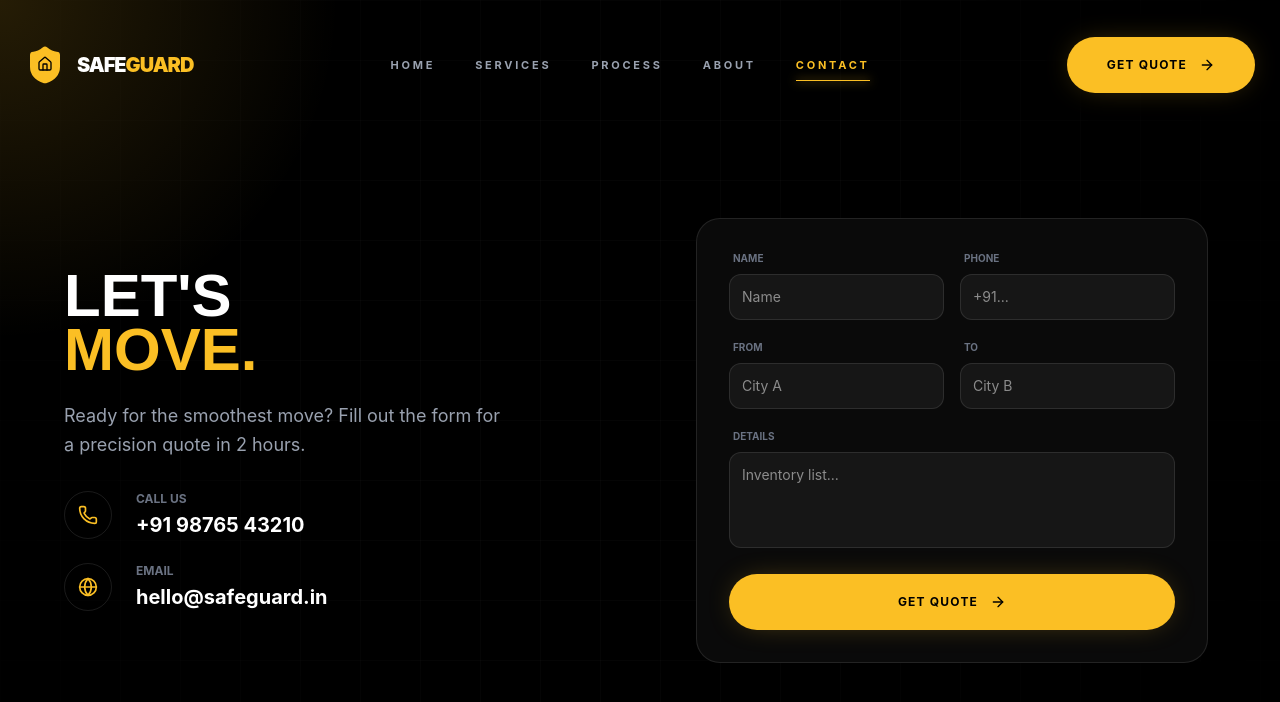
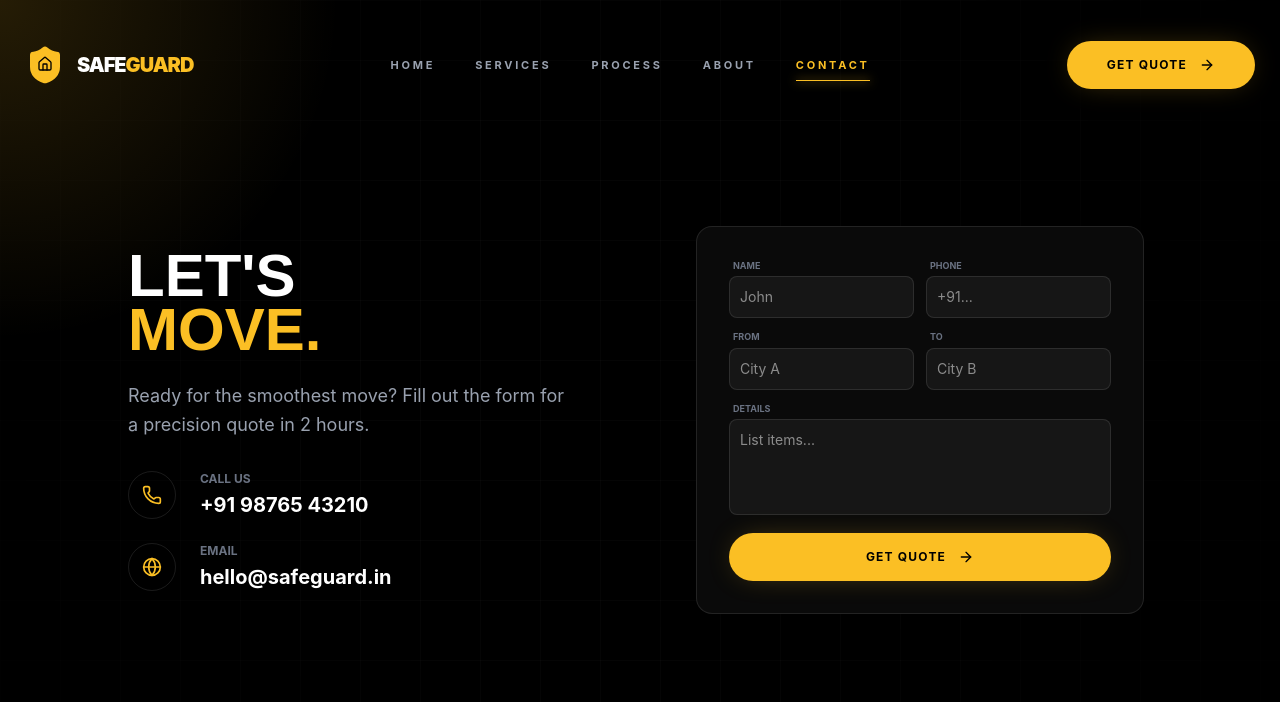
Before and after one commit to VkVom/safeguard, a React (Vite) app: page / in a window 1280 px wide. Both pictures are taken after a click on the button "GET CUSTOM QUOTE". Shown: the top 702 px of the page. Built offline with nearby package versions, Linux system fonts and the light colour scheme.

Commit message:
final verion 3.0

```diff
--- a/src/App.jsx
+++ b/src/App.jsx
@@ -35,7 +35,7 @@ const Button = ({ children, primary, className = "", onClick }) => (
   <button
     onClick={onClick}
     className={cn(
-      "relative group overflow-hidden px-8 md:px-10 py-4 md:py-5 rounded-full font-bold tracking-widest text-[10px] md:text-xs uppercase transition-all duration-300",
+      "relative group overflow-hidden px-8 md:px-10 py-3 md:py-4 rounded-full font-bold tracking-widest text-[10px] md:text-xs uppercase transition-all duration-300",
       primary
         ? "bg-[#fbbf24] text-black hover:bg-white hover:scale-105 shadow-[0_0_30px_-10px_rgba(251,191,36,0.4)]"
         : "border border-white/10 text-white hover:border-[#fbbf24] hover:text-[#fbbf24]",
@@ -77,22 +77,19 @@ const SpotlightCard = ({ children, className = "", noHover = false }) => {
   );
 };
 
-// FIXED: RESPONSIVE TYPOGRAPHY
 const SectionHeader = ({ label, title, subtitle, center }) => (
   <div className={cn("mb-16 md:mb-24 animate-enter", center ? "text-center mx-auto max-w-4xl" : "max-w-3xl")}>
     <div className={cn("flex items-center gap-2 md:gap-3 text-[#fbbf24] font-bold tracking-[0.2em] text-[10px] uppercase mb-4 md:mb-6", center && "justify-center")}>
       <span className="w-2 h-2 rounded-full bg-[#fbbf24] animate-pulse"></span>
       {label}
     </div>
-    {/* Updated text sizes: text-3xl on mobile -> text-7xl on desktop */}
-    <h2 className="text-3xl sm:text-5xl md:text-7xl font-black text-white leading-[1.1] md:leading-[0.95] tracking-tight mb-4 md:mb-6 wrap-break-words">
+    <h2 className="text-3xl sm:text-5xl md:text-7xl font-black text-white leading-[1.1] md:leading-[0.95] tracking-tight mb-4 md:mb-6 break-words hyphens-auto">
       {title}
     </h2>
-    {subtitle && <p className="text-base md:text-xl text-gray-400 leading-relaxed">{subtitle}</p>}
+    {subtitle && <p className="text-sm md:text-xl text-gray-400 leading-relaxed">{subtitle}</p>}
   </div>
 );
 
-// --- INFINITE MARQUEE ---
 const InfiniteMarquee = () => {
   const items = [
     "Premium Packaging", "Zero Damage", "Nationwide Transit",
@@ -103,14 +100,14 @@ const InfiniteMarquee = () => {
   return (
     <div className="w-full py-8 md:py-10 overflow-hidden relative z-20 marquee-mask group">
       <div className="flex animate-scroll group-hover:[animation-play-state:paused]">
-        <div className="flex gap-16 md:gap-20 px-10 shrink-0">
+        <div className="flex gap-16 md:gap-24 px-10 shrink-0">
           {items.map((item, i) => (
             <div key={i} className="flex items-center gap-4 md:gap-6 text-white/20 font-black text-2xl md:text-4xl uppercase tracking-tighter hover:text-[#fbbf24] transition-colors cursor-default whitespace-nowrap">
               <Star className="w-6 h-6 md:w-8 md:h-8 fill-current" /> {item}
             </div>
           ))}
         </div>
-        <div className="flex gap-16 md:gap-20 px-10 shrink-0">
+        <div className="flex gap-16 md:gap-24 px-10 shrink-0">
           {items.map((item, i) => (
             <div key={`clone-${i}`} className="flex items-center gap-4 md:gap-6 text-white/20 font-black text-2xl md:text-4xl uppercase tracking-tighter hover:text-[#fbbf24] transition-colors cursor-default whitespace-nowrap">
               <Star className="w-6 h-6 md:w-8 md:h-8 fill-current" /> {item}
@@ -126,8 +123,7 @@ const InfiniteMarquee = () => {
 
 const HomePage = ({ setPage }) => (
   <div className="w-full">
-    {/* HERO */}
-    <section className="relative min-h-screen flex items-center pt-28 pb-20 md:pt-32 overflow-hidden">
+    <section className="relative min-h-screen flex items-center pt-24 pb-16 md:pt-32 md:pb-20 overflow-hidden">
       <div className="container mx-auto px-6 relative z-10 grid lg:grid-cols-12 gap-12 lg:gap-16 items-center">
         <div className="lg:col-span-7 animate-enter text-center lg:text-left">
           <div className="inline-flex items-center gap-3 px-4 py-2 rounded-full border border-white/10 bg-white/5 backdrop-blur-md mb-8">
@@ -135,7 +131,7 @@ const HomePage = ({ setPage }) => (
             <span className="text-[10px] text-gray-300 font-bold uppercase tracking-widest">Pan-India Operations Live</span>
           </div>
 
-          <h1 className="text-5xl sm:text-7xl lg:text-9xl font-black text-white leading-[0.95] tracking-tighter mb-8">
+          <h1 className="text-5xl sm:text-7xl lg:text-9xl font-black text-white leading-[0.95] tracking-tighter mb-8 break-words">
             MOVE <br /> <span className="text-transparent bg-clip-text bg-linear-to-r from-[#fbbf24] to-orange-500">BEYOND</span> <br /> LIMITS.
           </h1>
 
@@ -173,7 +169,6 @@ const HomePage = ({ setPage }) => (
 
     <InfiniteMarquee />
 
-    {/* WHY CHOOSE US */}
     <section className="section-padding container mx-auto px-6">
        <SectionHeader label="Why SafeGuard" title="The Gold Standard." />
        <div className="grid grid-cols-1 md:grid-cols-2 lg:grid-cols-3 gap-6 md:gap-8">
@@ -195,7 +190,6 @@ const HomePage = ({ setPage }) => (
        </div>
     </section>
 
-    {/* LIVE STATS */}
     <section className="py-24 border-t border-white/5 bg-[#050505]">
        <div className="container mx-auto px-6">
           <div className="grid grid-cols-2 md:grid-cols-4 gap-y-12 gap-x-4 text-center md:text-left">
@@ -260,7 +254,7 @@ const ServicesPage = () => (
         }
       ].map((s, i) => (
         <div key={i} className={`flex flex-col lg:flex-row gap-12 lg:gap-20 items-center group animate-enter`} style={{ animationDelay: `${i*100}ms` }}>
-           <div className={`w-full lg:w-1/2 relative h-75 md:h-125 rounded-3xl overflow-hidden border border-white/5 ${i % 2 === 1 ? 'lg:order-2' : ''}`}>
+           <div className={`w-full lg:w-1/2 relative h-[300px] md:h-125 rounded-3xl overflow-hidden border border-white/5 ${i % 2 === 1 ? 'lg:order-2' : ''}`}>
               <img src={s.img} className="w-full h-full object-cover grayscale group-hover:grayscale-0 transition-all duration-700 group-hover:scale-105" alt={s.title} loading="lazy" />
               <div className="absolute bottom-6 left-6 md:bottom-8 md:left-8 bg-black/80 backdrop-blur-md p-4 rounded-xl border border-white/10">
                  <div className="w-10 h-10 md:w-12 md:h-12 bg-[#fbbf24] rounded-lg flex items-center justify-center text-black">
@@ -317,7 +311,7 @@ const ProcessPage = () => {
             ))}
          </div>
 
-         <div className="relative h-100 md:h-175 rounded-3xl overflow-hidden border border-white/10 shadow-2xl lg:sticky lg:top-32">
+         <div className="relative h-[400px] md:h-175 rounded-3xl overflow-hidden border border-white/10 shadow-2xl lg:sticky lg:top-32">
             {steps.map((step, i) => (
                <img
                  key={i}
@@ -339,7 +333,6 @@ const ProcessPage = () => {
 
 const AboutPage = () => (
   <div className="section-padding container mx-auto px-6">
-     {/* 1. HERO PHILOSOPHY */}
      <div className="grid lg:grid-cols-12 gap-16 items-center mb-40">
         <div className="lg:col-span-7 animate-enter">
            <span className="text-[#fbbf24] font-bold tracking-widest text-xs uppercase mb-6 block">The Origin</span>
@@ -362,7 +355,7 @@ const AboutPage = () => (
            </div>
         </div>
 
-        <div className="lg:col-span-5 relative animate-enter delay-200 h-100 md:h-150">
+        <div className="lg:col-span-5 relative animate-enter delay-200 h-[400px] md:h-150">
            <div className="absolute inset-0 bg-[#fbbf24] rounded-full blur-[120px] opacity-10 pointer-events-none"></div>
            <div className="relative h-full w-full rounded-[3rem] overflow-hidden border border-white/10 shadow-2xl rotate-2 hover:rotate-0 transition-transform duration-700">
               <img src="https://images.unsplash.com/photo-1556761175-5973dc0f32e7" className="h-full w-full object-cover grayscale" alt="Team" />
@@ -374,7 +367,6 @@ const AboutPage = () => (
         </div>
      </div>
 
-     {/* 2. REPLACED SECTION: "THE STANDARD" (Visual/Creative) */}
      <SectionHeader label="The Standard" title="Built Different." />
 
      <div className="grid grid-cols-1 md:grid-cols-3 gap-8">
@@ -383,36 +375,28 @@ const AboutPage = () => (
              role: "The Hands",
              title: "Master Packers",
              desc: "Certified in fragile handling. They don't just pack; they preserve.",
-             // Image: Hands wrapping something carefully
              img: "https://images.unsplash.com/photo-1534972195531-d756b9bfa9f2?auto=format&fit=crop&q=80"
            },
            {
              role: "The Eyes",
              title: "Route Command",
              desc: "24/7 monitoring center ensuring your shipment never goes off-grid.",
-             // Image: High tech screen/map
              img: "https://images.unsplash.com/photo-1551288049-bebda4e38f71?auto=format&fit=crop&q=80"
            },
            {
              role: "The Shield",
              title: "Safety Fleet",
              desc: "Air-ride suspension trucks that eliminate road vibration.",
-             // Image: Modern Truck/Logistics
              img: "https://images.unsplash.com/photo-1586528116311-ad8dd3c8310d?auto=format&fit=crop&q=80"
            }
         ].map((item, i) => (
-           <SpotlightCard key={i} className="p-0 overflow-hidden group border-0 relative h-125">
-              {/* Full Background Image */}
+           <SpotlightCard key={i} className="p-0 overflow-hidden group border-0 relative h-[500px]">
               <img
                 src={item.img}
                 className="absolute inset-0 w-full h-full object-cover grayscale group-hover:grayscale-0 transition-all duration-700 scale-110 group-hover:scale-100"
                 alt={item.title}
               />
-
-              {/* Dark Gradient Overlay */}
               <div className="absolute inset-0 bg-black/60 group-hover:bg-black/30 transition-colors duration-500"></div>
-
-              {/* Content Overlay */}
               <div className="absolute inset-0 p-10 flex flex-col justify-end">
                  <div className="transform translate-y-4 group-hover:translate-y-0 transition-transform duration-500">
                     <p className="text-[#fbbf24] text-xs uppercase tracking-[0.3em] font-bold mb-3">{item.role}</p>
@@ -428,12 +412,21 @@ const AboutPage = () => (
   </div>
 );
 
+// --- FIXED MOBILE CONTACT PAGE ---
+const ContactPage = () => (
+  <div className="h-screen w-full flex items-center justify-center relative overflow-hidden pt-10">
+     <div className="container mx-auto px-4 lg:px-6">
+        <div className="w-full max-w-5xl mx-auto grid lg:grid-cols-2 gap-8 lg:gap-24 items-center animate-enter">
 
-const ContactPage = () => (
-  <div className="h-screen w-full flex items-center justify-center relative overflow-hidden pt-20">
-     <div className="container mx-auto px-4 lg:px-6">
-        <div className="w-full max-w-6xl mx-auto grid lg:grid-cols-2 gap-12 lg:gap-24 items-center animate-enter">
+           {/* Mobile Heading (Visible now!) */}
+           <div className="lg:hidden text-center mb-2">
+              <h2 className="text-4xl font-black text-white mb-2 leading-none">
+                 LET'S <br/> <span className="text-[#fbbf24]">MOVE.</span>
+              </h2>
+              <p className="text-sm text-gray-400">Precision quote in 2 hours.</p>
+           </div>
 
+           {/* Desktop Left Side */}
            <div className="hidden lg:flex flex-col justify-center">
               <h2 className="text-6xl font-black text-white mb-6 leading-[0.9]">
                  LET'S <br/> <span className="text-[#fbbf24]">MOVE.</span>
@@ -464,36 +457,37 @@ const ContactPage = () => (
               </div>
            </div>
 
-           <div className="bg-[#0a0a0a] p-8 rounded-3xl border border-white/10 shadow-2xl relative w-full max-w-lg mx-auto">
-              <form className="space-y-5">
-                 <div className="grid grid-cols-2 gap-4">
+           {/* Right Side: COMPACT FORM */}
+           <div className="bg-[#0a0a0a] p-5 md:p-8 rounded-2xl border border-white/10 shadow-2xl relative w-full max-w-md mx-auto">
+              <form className="space-y-3">
+                 <div className="grid grid-cols-2 gap-3">
                     <div>
-                       <label className="text-[10px] text-gray-500 font-bold uppercase mb-2 block ml-1">Name</label>
-                       <input className="w-full bg-white/5 border border-white/10 p-3 rounded-xl text-white focus:border-[#fbbf24] outline-none transition-colors text-sm" placeholder="Name" />
+                       <label className="text-[9px] text-gray-500 font-bold uppercase mb-1 block ml-1">Name</label>
+                       <input className="w-full bg-white/5 border border-white/10 p-2.5 rounded-lg text-white focus:border-[#fbbf24] outline-none transition-colors text-sm" placeholder="John" />
                     </div>
                     <div>
-                       <label className="text-[10px] text-gray-500 font-bold uppercase mb-2 block ml-1">Phone</label>
-                       <input className="w-full bg-white/5 border border-white/10 p-3 rounded-xl text-white focus:border-[#fbbf24] outline-none transition-colors text-sm" placeholder="+91..." />
+                       <label className="text-[9px] text-gray-500 font-bold uppercase mb-1 block ml-1">Phone</label>
+                       <input className="w-full bg-white/5 border border-white/10 p-2.5 rounded-lg text-white focus:border-[#fbbf24] outline-none transition-colors text-sm" placeholder="+91..." />
                     </div>
                  </div>
 
-                 <div className="grid grid-cols-2 gap-4">
+                 <div className="grid grid-cols-2 gap-3">
                     <div>
-                       <label className="text-[10px] text-gray-500 font-bold uppercase mb-2 block ml-1">From</label>
-                       <input className="w-full bg-white/5 border border-white/10 p-3 rounded-xl text-white focus:border-[#fbbf24] outline-none transition-colors text-sm" placeholder="City A" />
+                       <label className="text-[9px] text-gray-500 font-bold uppercase mb-1 block ml-1">From</label>
+                       <input className="w-full bg-white/5 border border-white/10 p-2.5 rounded-lg text-white focus:border-[#fbbf24] outline-none transition-colors text-sm" placeholder="City A" />
                     </div>
                     <div>
-                       <label className="text-[10px] text-gray-500 font-bold uppercase mb-2 block ml-1">To</label>
-                       <input className="w-full bg-white/5 border border-white/10 p-3 rounded-xl text-white focus:border-[#fbbf24] outline-none transition-colors text-sm" placeholder="City B" />
+                       <label className="text-[9px] text-gray-500 font-bold uppercase mb-1 block ml-1">To</label>
+                       <input className="w-full bg-white/5 border border-white/10 p-2.5 rounded-lg text-white focus:border-[#fbbf24] outline-none transition-colors text-sm" placeholder="City B" />
                     </div>
                  </div>
 
                  <div>
-                    <label className="text-[10px] text-gray-500 font-bold uppercase mb-2 block ml-1">Details</label>
-                    <textarea className="w-full bg-white/5 border border-white/10 p-3 rounded-xl h-24 resize-none text-white focus:border-[#fbbf24] outline-none transition-colors text-sm" placeholder="Inventory list..."></textarea>
+                    <label className="text-[9px] text-gray-500 font-bold uppercase mb-1 block ml-1">Details</label>
+                    <textarea className="w-full bg-white/5 border border-white/10 p-2.5 rounded-lg h-16 md:h-24 resize-none text-white focus:border-[#fbbf24] outline-none transition-colors text-sm" placeholder="List items..."></textarea>
                  </div>
 
-                 <Button primary className="w-full py-4 text-xs tracking-widest">Get Quote</Button>
+                 <Button primary className="w-full py-3 text-xs tracking-widest">Get Quote</Button>
               </form>
            </div>
         </div>
@@ -562,7 +556,7 @@ const App = () => {
 
       <div className={`fixed inset-0 z-40 bg-black transition-all duration-700 ease-[cubic-bezier(0.76,0,0.24,1)] ${menuOpen ? 'translate-y-0 opacity-100' : '-translate-y-full opacity-0'}`}>
          <div className="h-full flex flex-col items-center justify-center gap-10 relative overflow-hidden">
-            <div className="absolute top-1/2 left-1/2 -translate-x-1/2 -translate-y-1/2 w-125 h-125 bg-[#fbbf24] opacity-5 blur-[150px] rounded-full pointer-events-none"></div>
+            <div className="absolute top-1/2 left-1/2 -translate-x-1/2 -translate-y-1/2 w-[500px] h-[500px] bg-[#fbbf24] opacity-5 blur-[150px] rounded-full pointer-events-none"></div>
             {links.map((link, i) => (
                <button
                  key={link}
@@ -588,6 +582,7 @@ const App = () => {
          {activePage === 'contact' && <ContactPage />}
       </main>
 
+      {/* FOOTER - Hidden on Contact Page to prevent scrolling */}
       {activePage !== 'contact' && (
         <footer className="border-t border-white/5 bg-[#020617] py-20 relative z-10 mt-auto text-center overflow-hidden">
            <h2 className="text-[18vw] font-black text-white leading-none select-none tracking-tighter opacity-5 mix-blend-overlay pointer-events-none">SAFEGUARD</h2>
```
